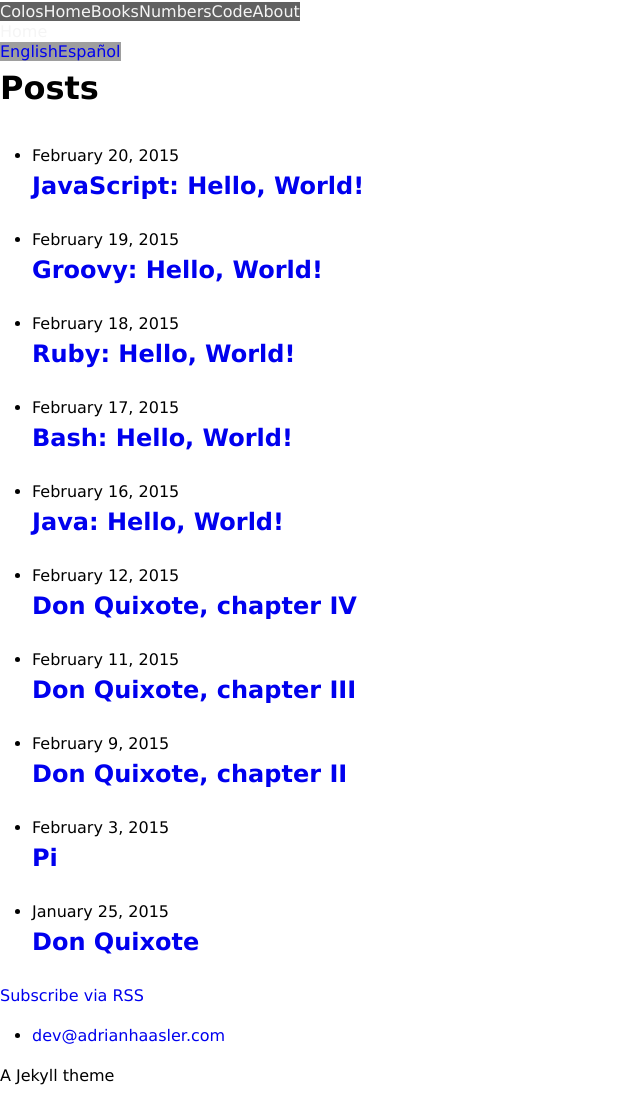
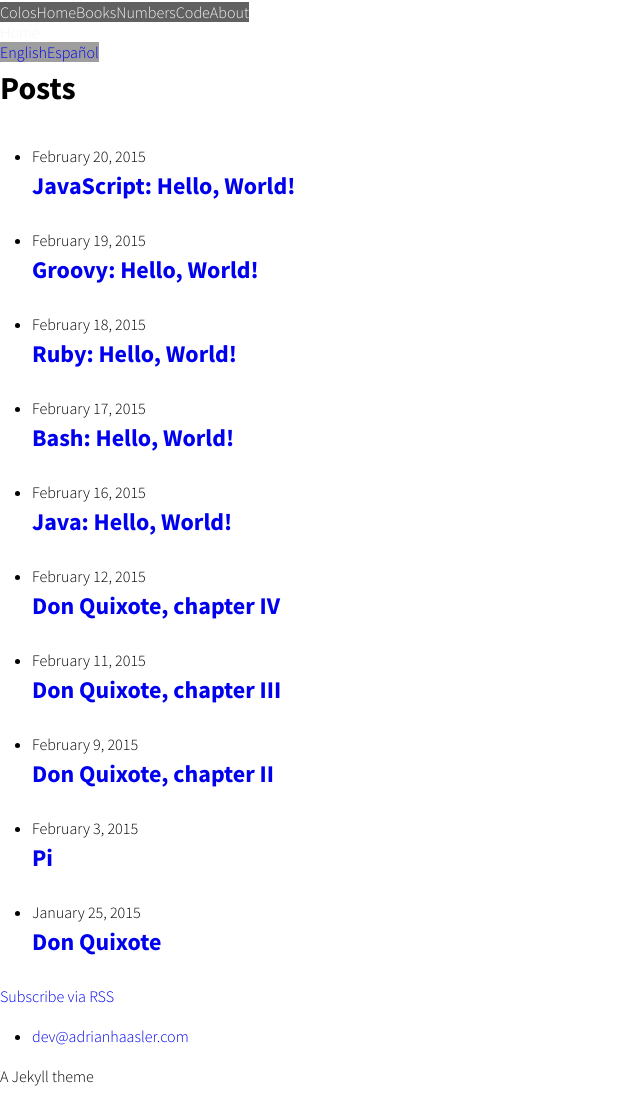
Before and after one commit to ahaasler/colos, a Jekyll site: the page built from _pages/en/home.md, in a window 1280 px wide. Shown: the whole page, without its empty margins (0-640 px from the left). Built offline with Jekyll 4.4.1, drawn with Linux system fonts in a browser that asks for light colours; Markdown is read by kramdown in place of the engine named in the settings.

Commit message:
Use Source Sans Pro as default font
Google Fonts as CDN: https://www.google.com/fonts/specimen/Source+Sans+Pro.

```diff
--- a/_includes/head.html
+++ b/_includes/head.html
@@ -14,7 +14,7 @@
 	</title>
 	<meta name="description" content="{% if site.locales[page.lang].description %}{{ site.locales[page.lang].description }}{% else %}{{ site.description }}{% endif %}">
 	<meta name="generator" content="Jekyll v{{ jekyll.version }}">
-	<link href='http://fonts.googleapis.com/css?family=Source+Code+Pro:400,700' rel='stylesheet' type='text/css'>
+	<link href='http://fonts.googleapis.com/css?family=Source+Sans+Pro:200,300,400,700|Source+Code+Pro:400,700' rel='stylesheet' type='text/css'>
 	<link rel="stylesheet" href="{{ "/css/main.css" | prepend: site.baseurl }}">
 	<link rel="canonical" href="{{ page.url | replace:'index.html','' | prepend: site.baseurl | prepend: site.url }}">
 	{% assign lang_pages = (site.pages | where: 'label', page.label | sort: 'lang') %}
--- a/css/main.scss
+++ b/css/main.scss
@@ -3,7 +3,7 @@
 @charset "utf-8";
 
 // Configuration
-$base-font-family: Corbel, "Lucida Grande", "Lucida Sans Unicode", "Lucida Sans", "DejaVu Sans", "Bitstream Vera Sans", "Liberation Sans", Verdana, "Verdana Ref", sans-serif;
+$base-font-family: 'Source Sans Pro', sans-serif;
 $base-font-size: 1em;
 $monospace-font-family: 'Source Code Pro', monospace;
 $small-font-size: $base-font-size * 0.875;
```
